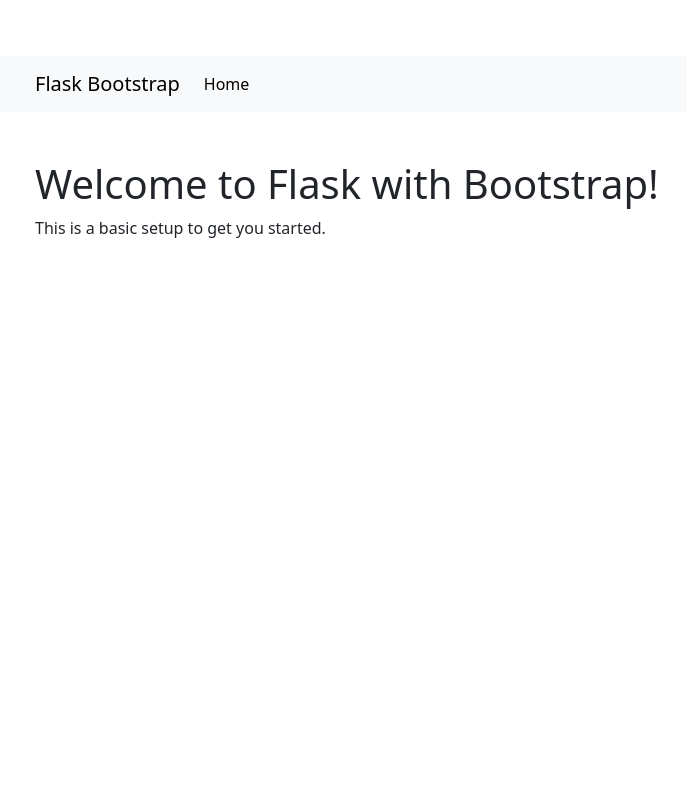
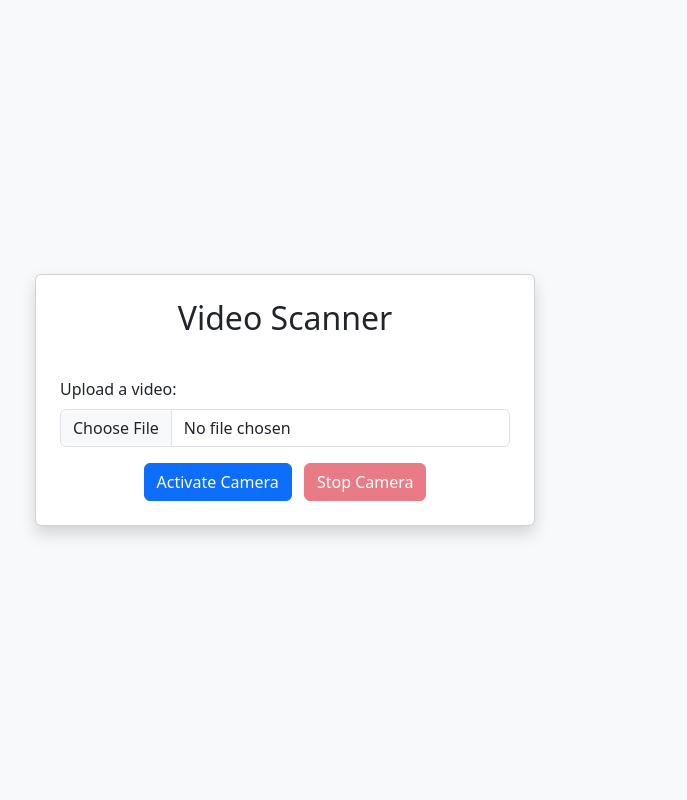
Before and after one commit to No-Country-simulation/equipo-c23-09-data, a Flask app: page / in a window 1280 px wide. Shown: the whole page, without its empty margins (47-734 px from the left). Run offline with Flask 3, Linux system fonts and the light colour scheme.

Commit message:
se agrego la funcionalidad del input de video

```diff
--- a/static/css/styles.css
+++ b/static/css/styles.css
@@ -1,3 +1,20 @@
 body {
-  padding-top: 56px;
+  background-color: #f8f9fa;
+  display: flex;
+  justify-content: center;
+  align-items: center;
+  height: 100vh;
 }
+.card {
+  max-width: 500px;
+  width: 100%;
+}
+.video-container {
+  position: relative;
+  width: 100%;
+  height: auto;
+}
+video {
+  width: 100%;
+  border-radius: 0.5rem;
+}
--- a/static/js/scripts.js
+++ b/static/js/scripts.js
@@ -1,2 +1,44 @@
 // Add your custom JavaScript here
 console.log("JavaScript loaded!");
+const videoElement = document.getElementById("video");
+const startCameraBtn = document.getElementById("startCamera");
+const stopCameraBtn = document.getElementById("stopCamera");
+const fileInput = document.getElementById("fileInput");
+let stream;
+
+// Activate camera
+startCameraBtn.addEventListener("click", async () => {
+  try {
+    stream = await navigator.mediaDevices.getUserMedia({ video: true });
+    videoElement.srcObject = stream;
+    videoElement.hidden = false;
+    startCameraBtn.disabled = true;
+    stopCameraBtn.disabled = false;
+  } catch (err) {
+    alert("Camera access denied or unavailable.");
+    console.error(err);
+  }
+});
+
+// Stop camera
+stopCameraBtn.addEventListener("click", () => {
+  if (stream) {
+    const tracks = stream.getTracks();
+    tracks.forEach((track) => track.stop());
+    videoElement.hidden = true;
+    startCameraBtn.disabled = false;
+    stopCameraBtn.disabled = true;
+  }
+});
+
+// Load video file
+fileInput.addEventListener("change", (event) => {
+  const file = event.target.files[0];
+  if (file) {
+    const url = URL.createObjectURL(file);
+    videoElement.src = url;
+    videoElement.hidden = false;
+    startCameraBtn.disabled = true;
+    stopCameraBtn.disabled = true;
+  }
+});
--- a/templates/base.html
+++ b/templates/base.html
@@ -15,30 +15,6 @@
     />
   </head>
   <body>
-    <nav class="navbar navbar-expand-lg navbar-light bg-light">
-      <div class="container">
-        <a class="navbar-brand" href="#">Flask Bootstrap</a>
-        <button
-          class="navbar-toggler"
-          type="button"
-          data-bs-toggle="collapse"
-          data-bs-target="#navbarNav"
-          aria-controls="navbarNav"
-          aria-expanded="false"
-          aria-label="Toggle navigation"
-        >
-          <span class="navbar-toggler-icon"></span>
-        </button>
-        <div class="collapse navbar-collapse" id="navbarNav">
-          <ul class="navbar-nav">
-            <li class="nav-item">
-              <a class="nav-link active" aria-current="page" href="#">Home</a>
-            </li>
-          </ul>
-        </div>
-      </div>
-    </nav>
-
     <div class="container">{% block content %}{% endblock %}</div>
 
     <!-- Bootstrap JS -->
--- a/templates/index.html
+++ b/templates/index.html
@@ -1,5 +1,21 @@
 {% extends 'base.html' %} {% block title %}Home{% endblock %} {% block content
 %}
-<h1 class="mt-5">Welcome to Flask with Bootstrap!</h1>
-<p>This is a basic setup to get you started.</p>
+
+<div class="card shadow p-4">
+  <h2 class="text-center mb-4">Video Scanner</h2>
+  <div class="video-container mb-3">
+    <video id="video" autoplay muted hidden></video>
+  </div>
+  <div class="mb-3">
+    <label for="fileInput" class="form-label">Upload a video:</label>
+    <input class="form-control" type="file" id="fileInput" accept="video/*" />
+  </div>
+  <div class="text-center">
+    <button id="startCamera" class="btn btn-primary">Activate Camera</button>
+    <button id="stopCamera" class="btn btn-danger ms-2" disabled>
+      Stop Camera
+    </button>
+  </div>
+</div>
+
 {% endblock %}
```
